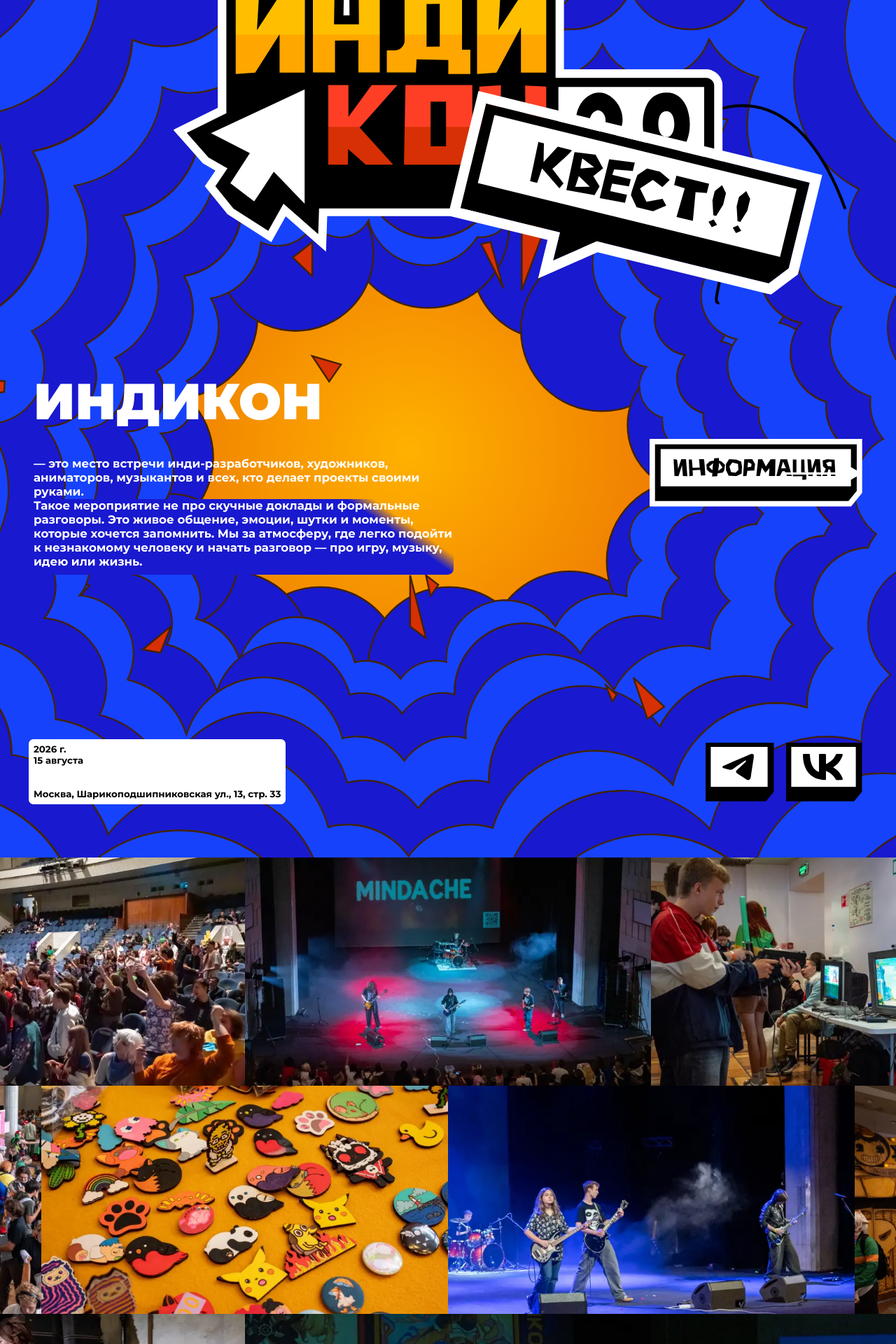
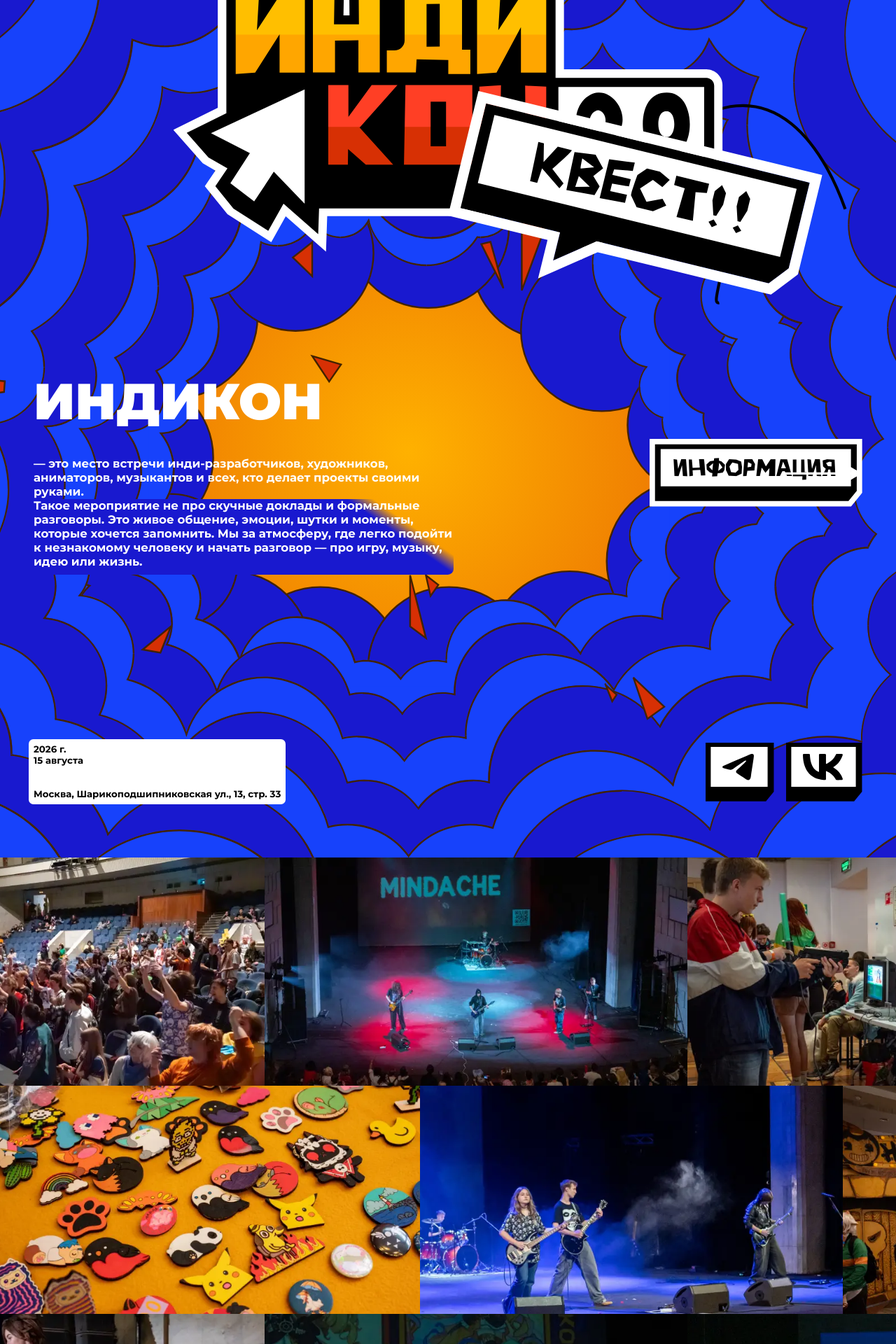
Before and after one commit to MixelTeWork/indiecon, a SvelteKit app: page / in a window 1280 px wide. Shown: the part 360-2280 px from the top of the page at 70% size. Built offline with nearby package versions, Linux system fonts and the light colour scheme.

Commit message:
index: animations

```diff
--- a/src/routes/(index)/Gallery.svelte
+++ b/src/routes/(index)/Gallery.svelte
@@ -41,6 +41,8 @@
 		position: relative;
 		overflow: hidden;
 		padding-bottom: 1rem;
+
+		view-timeline: --galleryTimeline y;
 	}
 	.rows {
 		display: flex;
@@ -50,10 +52,18 @@
 	.row {
 		display: flex;
 		justify-content: center;
+
+		animation: moveLeft linear both;
+		animation-timeline: --galleryTimeline;
+		animation-range: entry 0% exit 100%;
+	}
+	.row:nth-child(even) {
+		animation-name: moveRight;
 	}
 	.row img {
 		height: clamp(210px, 96px + 18vw, 360px);
-		aspect-ratio: 1.78;
+		/* aspect-ratio: 1.78; */
+		aspect-ratio: 1.85;
 		object-fit: cover;
 	}
 
@@ -79,4 +89,21 @@
 			text-align: center;
 		}
 	}
+
+	@keyframes moveLeft {
+		from {
+			transform: translateX(40px);
+		}
+		to {
+			transform: translateX(-40px);
+		}
+	}
+	@keyframes moveRight {
+		from {
+			transform: translateX(-40px);
+		}
+		to {
+			transform: translateX(40px);
+		}
+	}
 </style>
--- a/src/routes/(index)/Promo.svelte
+++ b/src/routes/(index)/Promo.svelte
@@ -1,6 +1,24 @@
-<script>
+<script lang="ts">
 	import Stripe from "$lib/components/Stripe.svelte";
+
+	let circle: HTMLDivElement;
+	let coords: { x: number; y: number } = $state({ x: 0, y: 0 });
+
+	function handleMouseMove(event: MouseEvent) {
+		if (!circle) return;
+		const px = event.pageX / window.innerWidth;
+		const py = event.pageY / window.innerHeight;
+		const rect = circle.getBoundingClientRect();
+		const cx = (rect.left + window.scrollX) / window.innerWidth;
+		const cy = (rect.top + window.scrollY) / window.innerHeight;
+
+		const clamp = (x: number) => Math.max(Math.min(x, 1), -1);
+
+		coords = { x: clamp(px - cx) * 15, y: clamp(py - cy) * 10 };
+	}
 </script>
+
+<svelte:window onmousemove={handleMouseMove} />
 
 <section>
 	<div class="clip">
@@ -18,7 +36,7 @@
 			<div class="text__right"></div>
 		</div>
 		<div class="circle circle_main">
-			<div class="circle circle__inner1">
+			<div class="circle circle__inner1" style:--dx="{coords.x}%" style:--dy="{coords.y}%" bind:this={circle}>
 				<div class="circle circle__inner1__inner"></div>
 			</div>
 			<div class="circle circle__inner2">
@@ -128,4 +146,10 @@
 		display: block;
 		height: 0;
 	}
+
+	@media (pointer: fine) {
+		.circle__inner1 {
+			transform: translate(-50%, -50%) translateX(calc(-25% * var(--m))) translate(var(--dx), var(--dy));
+		}
+	}
 </style>
--- a/src/routes/(index)/hero/Hero.svelte
+++ b/src/routes/(index)/hero/Hero.svelte
@@ -103,6 +103,7 @@
 		height: calc(30vh + var(--sn) * -15vh);
 		top: calc(-31vh + var(--sn) * 10vh);
 		left: calc(18vh + var(--sn) * -15vh);
+		animation: pulse 4s infinite ease-in-out;
 	}
 	@media screen and (max-aspect-ratio: 1) {
 		.quest {
@@ -113,6 +114,8 @@
 		height: calc(15.8vh + var(--sn) * -6vh);
 		top: calc(-37vh + var(--sn) * 9vh);
 		left: calc(-50vh + var(--sn) * 28.8vh);
+		animation: joystick-wobble 3s ease-in-out alternate infinite;
+		transform-origin: bottom center;
 	}
 	.wire2 {
 		height: calc(27.7vh + var(--sn) * -12vh);
@@ -125,6 +128,7 @@
 		height: calc(11.6vh + var(--sn) * -5vh);
 		top: calc(30vh + var(--sn) * -9vh);
 		left: calc(50.8vh + var(--sn) * -45.8vh);
+		animation: controller-float 4s ease-in-out infinite;
 	}
 	.wire1 {
 		top: calc(16vh + var(--sn) * -5vh);
@@ -261,4 +265,32 @@
 			background: #1919cf;
 		}
 	}
+
+	@keyframes pulse {
+		0%,
+		100% {
+			transform: scale(1) translateY(0%);
+		}
+		50% {
+			transform: scale(1.03) translateY(-2.5%);
+		}
+	}
+
+	@keyframes joystick-wobble {
+		0% {
+			transform: rotate(-4deg) translateY(-1px);
+		}
+		100% {
+			transform: rotate(4deg) translateY(1px);
+		}
+	}
+	@keyframes controller-float {
+		0%,
+		100% {
+			transform: translateY(0) rotate(0deg);
+		}
+		50% {
+			transform: translateY(-6px) rotate(-2deg);
+		}
+	}
 </style>
```
